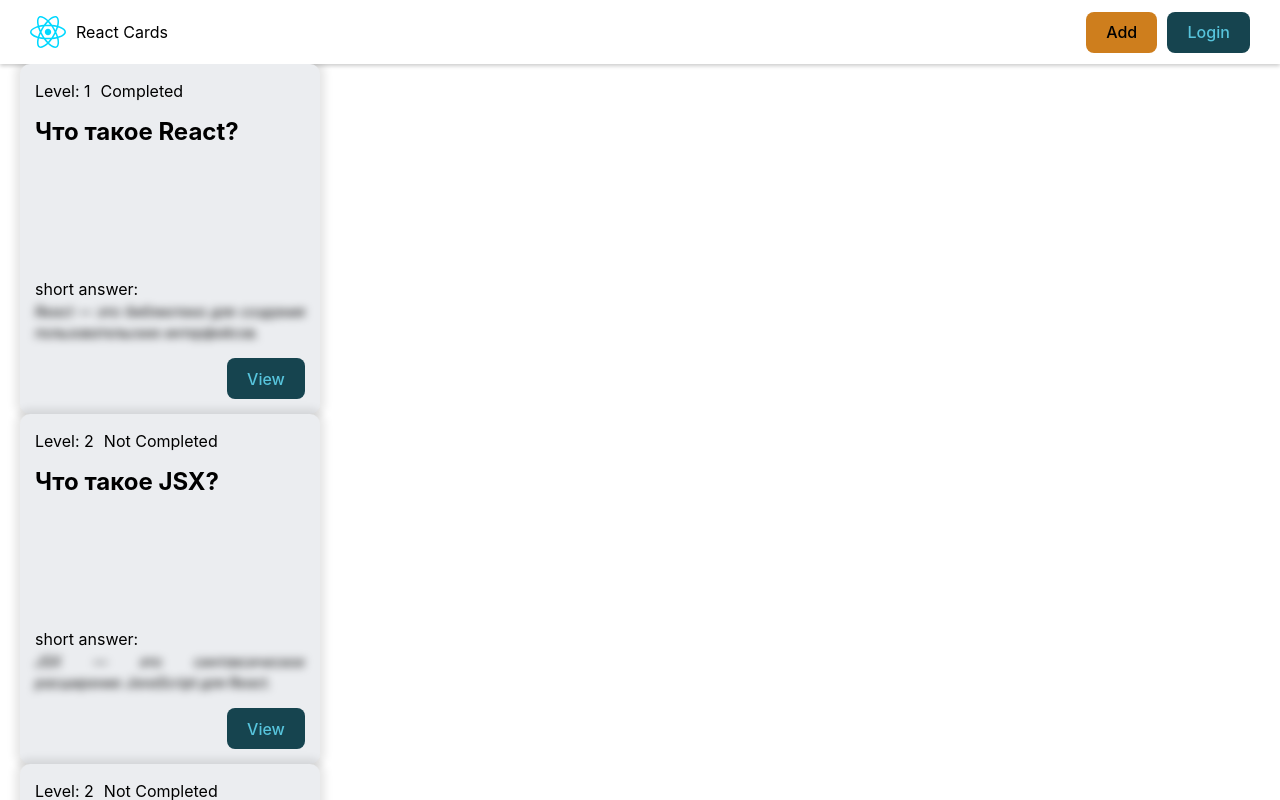
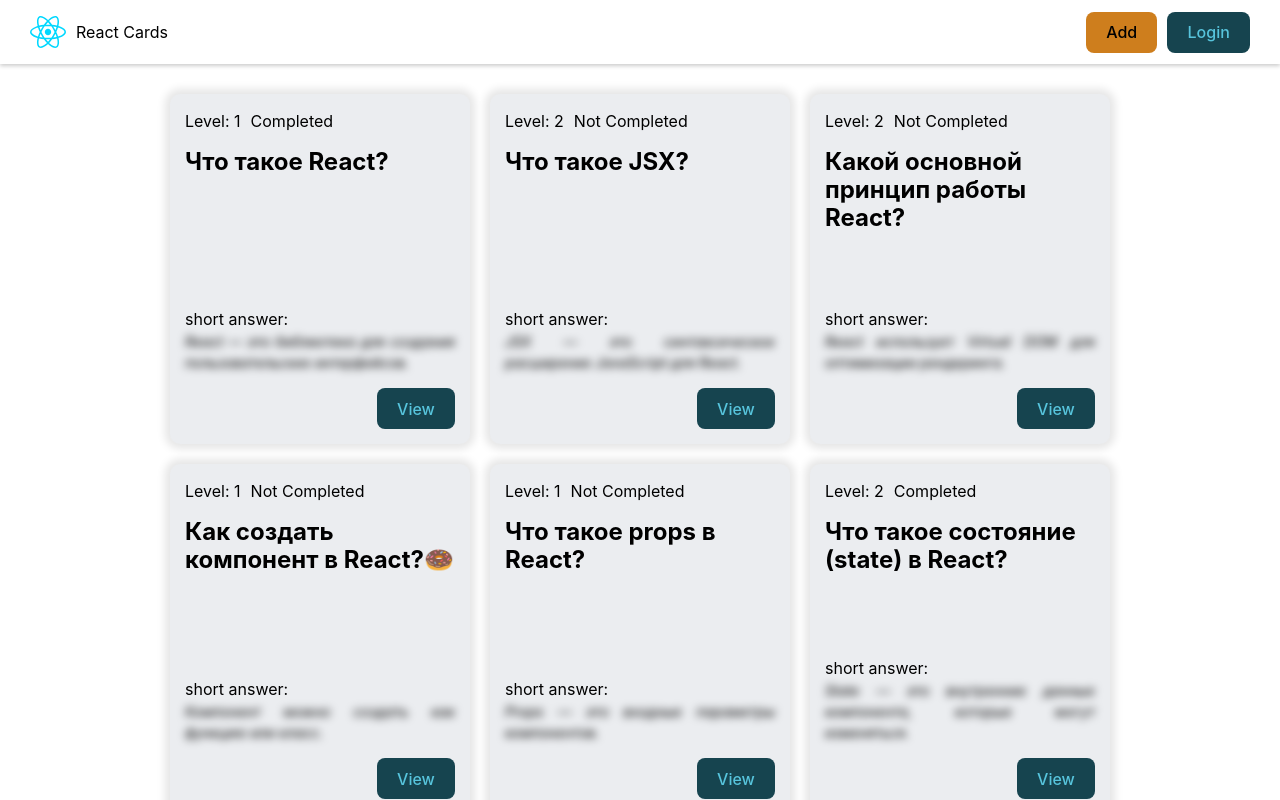
Before and after one commit to GitMitya/react-app-course, a React (Vite) app: page / in a window 1280 px wide. Built offline with nearby package versions, Linux system fonts and the light colour scheme; data requests are answered from the project's data file.

Commit message:
add QuestionCardList

```diff
--- /dev/null
+++ b/src/components/QuestionCardList/QuestionCardList.jsx
@@ -0,0 +1,12 @@
+import { QuestionCard } from '../QuestionCard'
+import cls from './QuestionCardList.module.css'
+
+export const QuestionCardList = ({ cards }) => {
+	return (
+		<div className={cls.cardList}>
+			{cards.map((card, index) => (
+				<QuestionCard key={index} card={card} />
+			))}
+		</div>
+	)
+}
--- /dev/null
+++ b/src/components/QuestionCardList/QuestionCardList.module.css
@@ -0,0 +1,10 @@
+.cardList {
+	width: 100%;
+	padding: 30px 0;
+	margin: 0 auto;
+	display: flex;
+	align-items: center;
+	flex-wrap: wrap;
+	justify-content: center;
+	gap: 20px;
+}
--- /dev/null
+++ b/src/components/QuestionCardList/index.js
@@ -0,0 +1 @@
+export { QuestionCardList } from './QuestionCardList'
--- a/src/pages/HomePage/HomePage.jsx
+++ b/src/pages/HomePage/HomePage.jsx
@@ -1,5 +1,5 @@
 import { useEffect, useState } from 'react'
-import { QuestionCard } from '../../components/QuestionCard'
+import { QuestionCardList } from '../../components/QuestionCardList'
 import { API_URL } from '../../constants'
 
 export const HomePage = () => {
@@ -24,9 +24,7 @@
 
 	return (
 		<>
-			{questions.map((question, index) => {
-				return <QuestionCard key={index} card={question} />
-			})}
+			<QuestionCardList cards={questions} />
 		</>
 	)
 }
```
